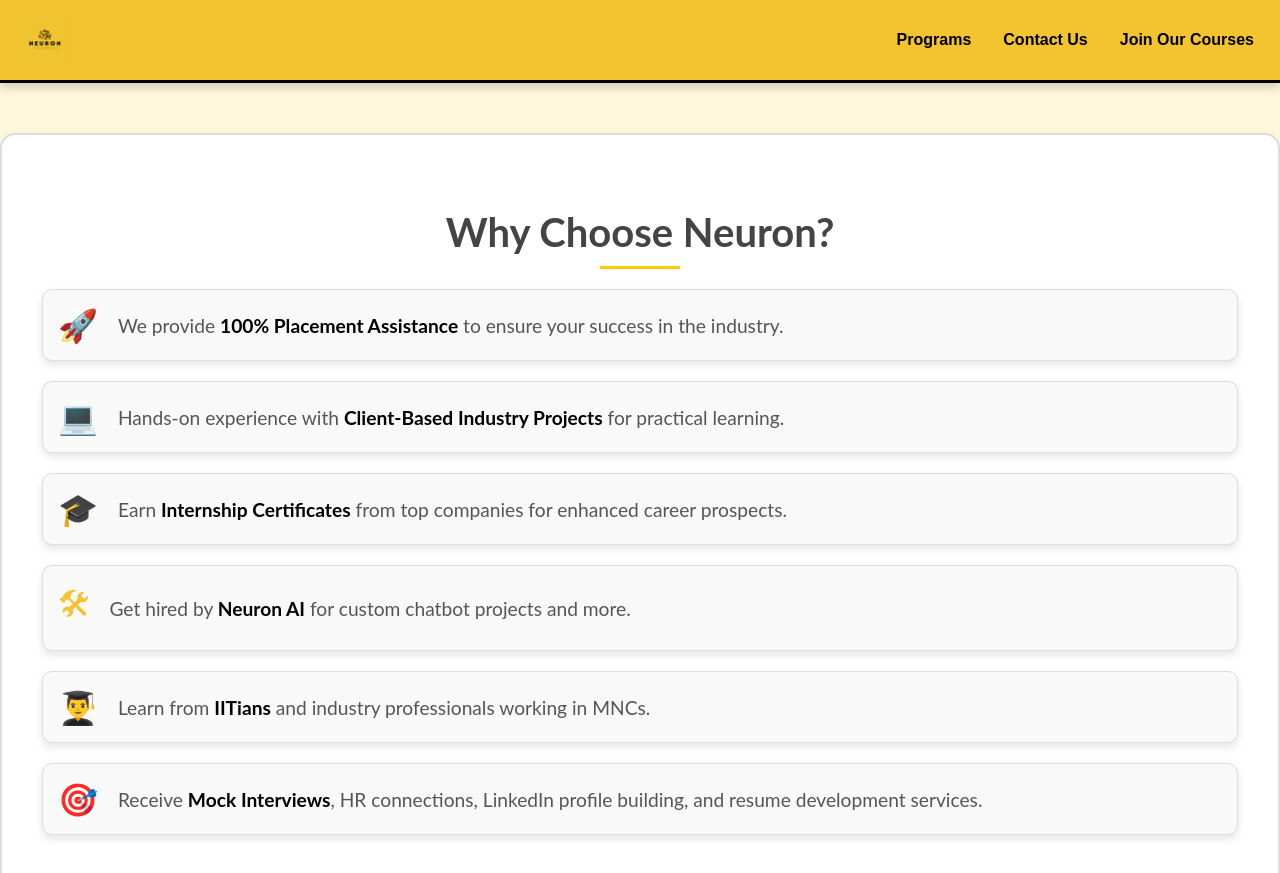
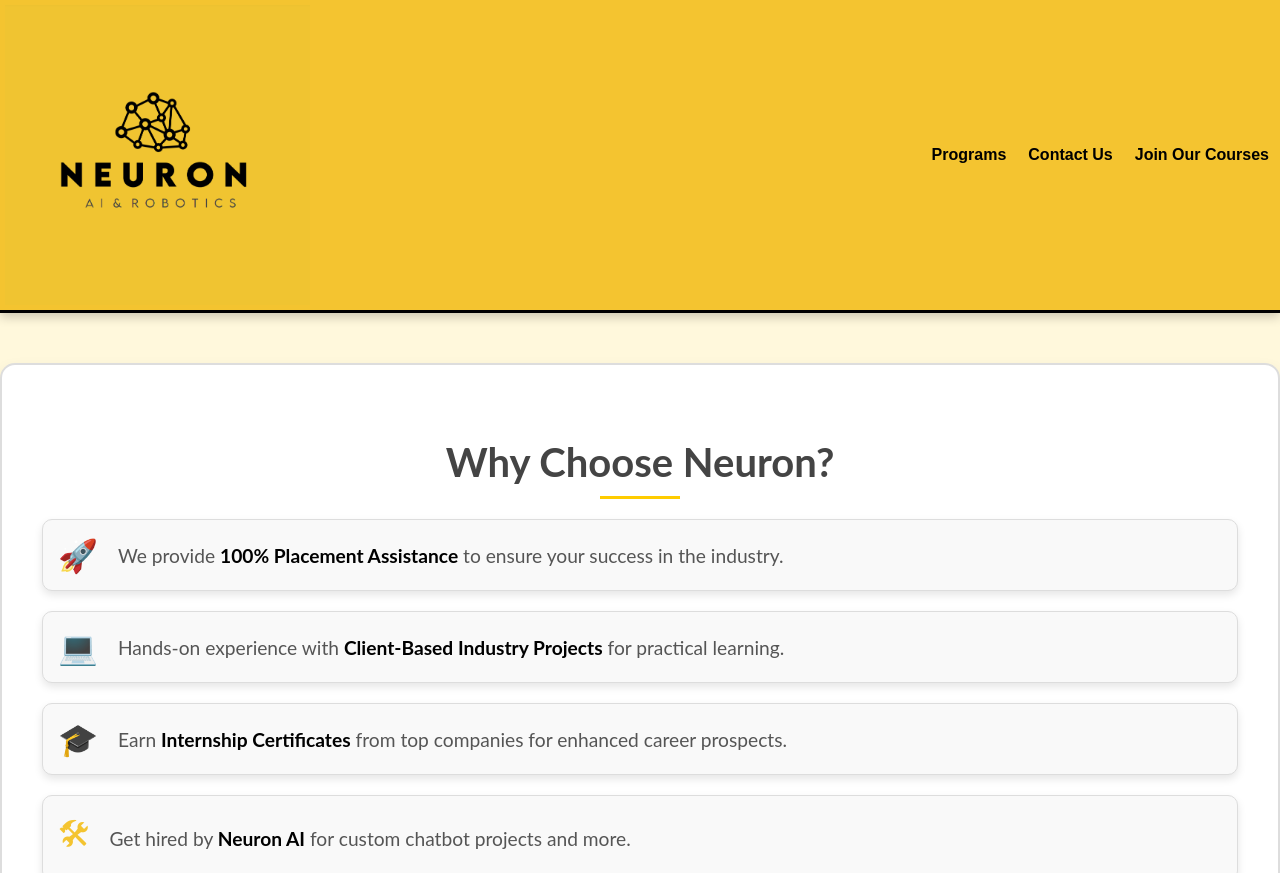
Before and after one commit to harsh0231/neuron, a plain HTML site: page index.html in a window 1280 px wide. Shown: the top 873 px of the page. Drawn offline with Linux system fonts and the light colour scheme.

Commit message:
index.html

```diff
--- a/index.html
+++ b/index.html
@@ -20,7 +20,7 @@
             justify-content: space-between;
             align-items: center;
             background-color: #F4C430;
-            padding: 15px 20px;
+            padding: 5px 5px;
             box-shadow: 0 4px 10px rgba(0, 0, 0, 0.2);
             border-bottom: 3px solid #000;
             position: sticky;
@@ -35,12 +35,12 @@
         }
 
         .header-logo img {
-            height: 50px;
+            height: 300px;
         }
 
         .header-nav {
             display: flex;
-            gap: 20px;
+            gap: 10px;
         }
 
         .header-nav button {
```
